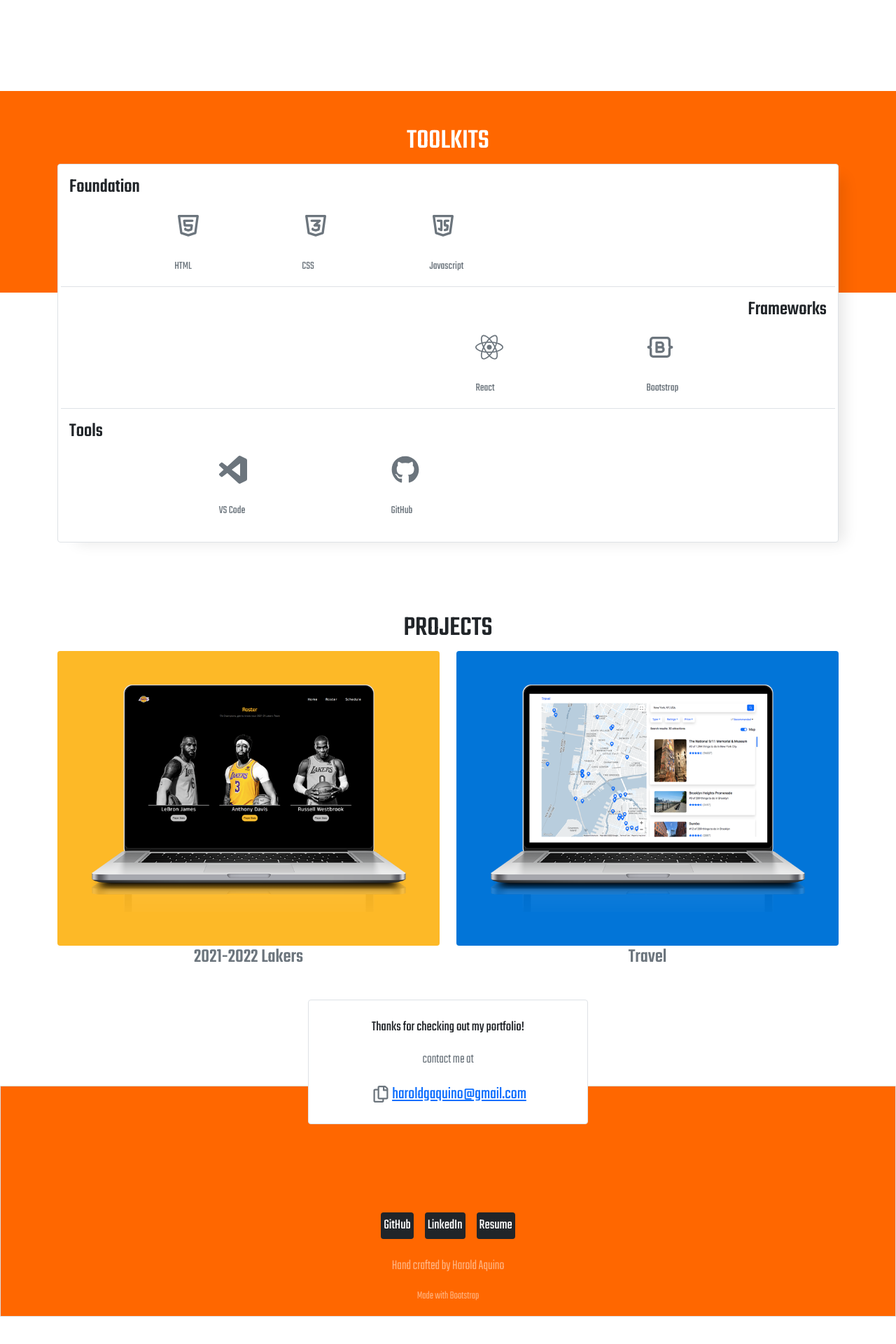
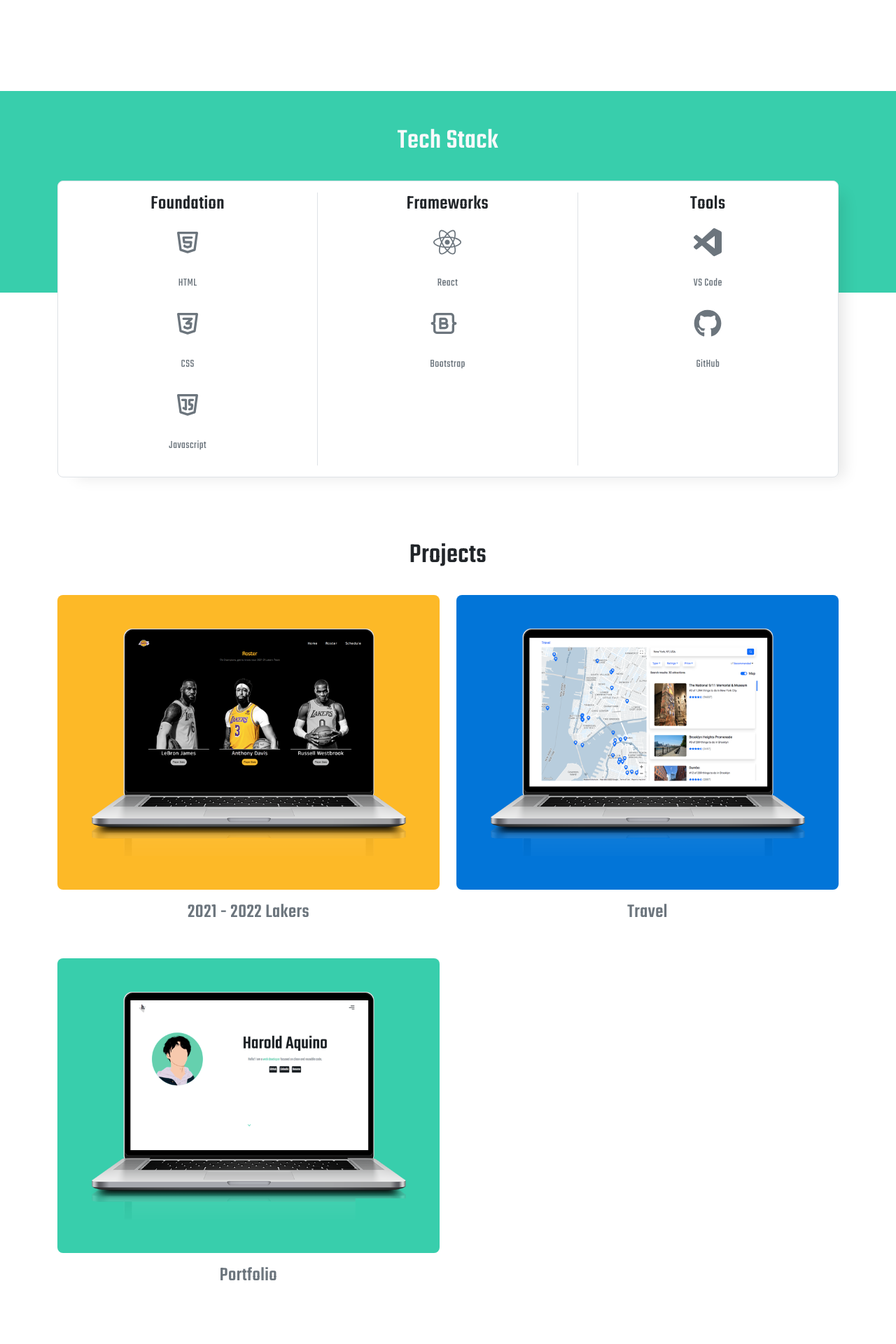
Before and after one commit to haroldaqu/bootstrap-portfolio, a React (Create React App) app: page / in a window 1280 px wide. Shown: the part 700-2620 px from the top of the page at 70% size. Before the commit the page ends 2581 px from the top, so only its background shows below. Built offline with nearby package versions, Linux system fonts and the light colour scheme.

Commit message:
CSS Design P.2
1. Change primary color to #38CEAC
2. change border radius corners on all box divs
3. change logo to lower case and add absolute position icon
4. change skills format from column to row
5. change tech stack inside skills from row to column

```diff
--- a/src/App.css
+++ b/src/App.css
@@ -1,6 +1,14 @@
 @import url('https://fonts.googleapis.com/css2?family=Kanit:wght@300;400;700&display=swap');
 @import url('https://fonts.googleapis.com/css2?family=Teko:wght@300;400;500;700&display=swap');
 @import url('https://fonts.googleapis.com/css2?family=Lato:ital,wght@0,100;0,300;0,400;0,700;0,900;1,100;1,300;1,400;1,700;1,900&display=swap');
+
+:root {
+    --primary-color: #38CEAC;
+}
+
+* p,span,h1,h2,h3,h4 {
+    letter-spacing: 0.5px !important;
+}
 
 .App {
     font-family: 'Teko', sans-serif !important;
@@ -12,6 +20,20 @@
     font-size: 7rem;
 }
 
+/* NAVBAR */
+#triangle {
+    /* color: var(--primary-color); */
+    color: lightgray;
+    bottom: 0;
+    z-index: -99 !important;
+    transform: rotate(45deg) ;
+}
+
+#dot {
+    width: 7.5px !important;
+    height: 7.5px !important;
+}
+
 /* BANNER */
 #banner {
     height: 90vh !important;
@@ -20,7 +42,7 @@
 #img {
     /* width: 100%; */
     width: 75%;
-    background-color: #FF6700;
+    background-color: var(--primary-color);
 }
 
 #down-btn-cont {
@@ -28,14 +50,14 @@
 }
 
 #down-btn {
-    color: #FF6700 !important;
+    color: var(--primary-color) !important;
     animation-duration: 2s;
     animation-iteration-count: infinite;
     margin: 0 auto 0 auto;
     transform-origin: bottom;
     width: 200px;
-            animation-name: bounce-7;
-                animation-timing-function: cubic-bezier(0.280, 0.840, 0.420, 1);
+    animation-name: bounce-7;
+    animation-timing-function: cubic-bezier(0.280, 0.840, 0.420, 1);
 }
 @keyframes bounce-7 {
     0% {
@@ -69,23 +91,21 @@
 
 
 #developer {
-    color: #FF6700;
+    color: var(--primary-color);
 }
 
 /* skills */
 #skills {
-
     position: relative;
-    height: 90vh;
-    /* padding: 3rem; */
+    height: 80vh !important;
 }
 
 #skills::before {
     content: '';
     position: absolute;
-    height: 40%;
+    height: 45%;
     width: 100%;
-    background: #FF6700;
+    background: var(--primary-color);
     top: 0;
     z-index: -99;
 }
@@ -113,7 +133,7 @@
     right: 0;
     z-index: 99;
     background-color: black;
-    opacity: 0.85;
+    opacity: 0.9;
 }
 
 #project-btn {
@@ -127,7 +147,11 @@
 /* FOOTER */
 footer {
     height: 55vh;
-    /* background-color: #FF6700; */
+    /* background-color: var(--primary-color); */
+}
+
+#contact-cont {
+    height: 40% !important;
 }
 
 #contact {
@@ -136,7 +160,7 @@
     left: 0;
     right: 0;
     max-width: 400px;
-    bottom: -50%;
+    bottom: -35%;
 }
 
 #email {
@@ -150,7 +174,8 @@
 }
 
 #info {
-    background-color: #FF6700;
+    height: 60% !important;
+    background-color: var(--primary-color);
 }
 
 
@@ -172,7 +197,4 @@
         width: 70%;
     }
 
-    #frameworks {
-        text-align: start !important;
-    }
 }
--- a/src/components/Banner.js
+++ b/src/components/Banner.js
@@ -9,7 +9,7 @@
             <div className="row mb-4 d-flex justify-content-center align-items-center"  id="banner">
                     <div className="row">
                         <div className="col-lg-4 d-flex justify-content-center">
-                            <img src={require('./myavatar5.png')} alt="" className="rounded-circle" id="img"/>
+                            <img src={require('./myavatar5.png')} alt="" className="rounded-circle img-fluid" id="img"/>
                         </div>
                         <div className="col-lg-8">
                             <div id="banner1"  className="d-flex flex-column align-items-center">
--- a/src/components/Footer.js
+++ b/src/components/Footer.js
@@ -1,37 +1,37 @@
 import { useState } from "react";
 import { FaRegCopy } from "react-icons/fa";
-
+import { TbBrandBootstrap } from "react-icons/tb"
 const Footer = () => {
     const [copy, setCopy] = useState(false)
 
     return (
         <footer className="border-0 d-flex flex-column justify-content-between position-relative mt-5" id="footer" >
-            <div className="container h-25 w-100 position-relative p-2">
-                <div className="border rounded-1 p-1 position-absolute bg-white w-100 text-center p-4" id="contact">
+            <div className="container w-100 position-relative p-2 "  id="contact-cont" >
+                <div className="border rounded-3 p-1 position-absolute bg-white w-100 text-center p-4" id="contact">
                     <p className="text-dark fs-5" >Thanks for checking out my portfolio!</p>
                     <p className="fs-5 fw-light text-secondary" >contact me at</p>
                     <a  className="fs-4 position-relative" onClick={(e) =>  {
                         navigator.clipboard.writeText(e.currentTarget.innerText)
                         setCopy(true)
                     }} id="email">
-                        <span className="text-secondary px-1" ><FaRegCopy /></span>
+                        <span className="text-primary px-1" ><FaRegCopy /></span>
                         haroldgaquino@gmail.com
-                        <span className={` ${copy ? '' : 'd-none'} position-absolute fs-4 bg-primary text-white-50 rounded-1 px-1`} id="copy">Copied</span>
+                        <span className={` ${copy ? '' : 'd-none'} border border-secondary position-absolute fs-4 bg-white text-secondary rounded-1 px-1`} id="copy">Copied</span>
                     </a>
                 </div>
             </div>
-            <div  className="border h-75" id="info">
-                <div className="container d-flex  flex-column h-100"  id="info">
+            <div  className="" id="info">
+                <div className="container d-flex  flex-column justify-content-end h-100" >
                     <div className="d-flex justify-content-center align-items-end py-4 h-100"  >
-                        {/* <a className="text-light border border-white fs-5 m-2 rounded-1 text-decoration-none p-1" id="skills-ind" href="https://github.com/haroldaqu" target="_blank">GitHub</a>
-                        <a className="text-light border border-white fs-5 m-2 rounded-1 text-decoration-none p-1" id="skills-ind" href="https://linkedin.com/in/harold-aquino" target="_blank">LinkedIn</a>
-                        <a className="text-light border border-white fs-5 m-2 rounded-1 text-decoration-none p-1" id="skills-ind" href="https://drive.google.com/file/d/1_EBnLeH5rQrWJ2vCKgLSIRTz6JAOxUYQ/view?usp=sharing" target="_blank">Resume</a> */}
                          <a className="bg-dark text-white border-0 fs-5 rounded-1 text-decoration-none p-1 mx-2" href="https://github.com/haroldaqu" target="_blank">GitHub</a>
                                 <a className="bg-dark text-white border-0 fs-5 mx-2 rounded-1 text-decoration-none p-1" href="https://linkedin.com/in/harold-aquino" target="_blank">LinkedIn</a>
                                 <a className="bg-dark text-white border-0 fs-5 mx-2 rounded-1 text-decoration-none p-1" href="https://drive.google.com/file/d/1_EBnLeH5rQrWJ2vCKgLSIRTz6JAOxUYQ/view?usp=sharing" target="_blank">Resume</a>
                     </div>
-                    <p className="col text-white-50 fs-5 text-center fw-light" >Hand crafted by Harold Aquino</p>
-                    <p className="col text-white-50 fs-6 text-center fw-light" >Made with Bootstrap</p>
+                    <p className="text-white-50 fs-5 text-center fw-light" >Hand crafted by Harold Aquino</p>
+                    <p className="text-white-50 fs-5 text-center fw-light" >
+                        Made with
+                        <span className="fs-2 px-2" ><TbBrandBootstrap /></span>
+                    </p>
                 </div>
             </div>
         </footer>
--- a/src/components/ProjectCards.js
+++ b/src/components/ProjectCards.js
@@ -10,20 +10,20 @@
 
     return (
         <div className="card border-0"  id="project-card" onMouseOver={() => setHover(true)}  onMouseOut={() => setHover(false)} onClick={() => openInNewTab(project.live)}>
-            <div className="position-relative p-5 rounded-1" style={{backgroundColor : project.bg}}>
+            <div className="position-relative p-5 rounded-3" style={{backgroundColor : project.bg}}>
                 <img src={project.img} alt="" className="card-img rounded-1" />
-                <div className={`card-body  position-absolute w-100 h-100 ${hover ? 'd-flex' : 'd-none' } flex-column justify-content-evenly align-items-center`} id="card-body">
+                <div className={`rounded-3 card-body  position-absolute w-100 h-100 ${hover ? 'd-flex' : 'd-none' } flex-column justify-content-evenly align-items-center`} id="card-body">
                     <div className="d-flex justify-content-evenly w-100" >
-                    {project.stack.map((stack, i) =>  <p key={i} className="border rounded-pill text-center bg-light text-secondary" id="stack">{stack}</p> )}
+                    {project.stack.map((stack, i) =>  <p key={i} className="border rounded-pill text-center bg-light text-secondary px-1" id="stack">{stack}</p> )}
                     </div>
-                    <p className="card-text text-secondary w-100 text-white">{project.description}</p>
+                    <p className="card-text text-secondary w-100 text-white text-center">{project.description}</p>
                     <div className="d-flex justify-content-evenly w-100" >
-                        <a className=" text-dark border-0 fs-5 rounded-1 text-decoration-none text-center" id="project-btn"  href={project.live} target="_blank" style={{backgroundColor: project.bg}} >Live</a>
-                        <a className=" text-dark border-0 fs-5 rounded-1 text-decoration-none text-center" id="project-btn" href={project.git} target="_blank" style={{backgroundColor : project.bg}}>Code</a>
+                        <a className=" text-dark border-0 fs-5 rounded-1 text-decoration-none text-center" id="project-btn"  href={project.live} target="_blank" style={{backgroundColor: '#38CEAC'}} >Live</a>
+                        <a className=" text-dark border-0 fs-5 rounded-1 text-decoration-none text-center" id="project-btn" href={project.git} target="_blank" style={{backgroundColor : '#38CEAC'}}>Code</a>
                     </div>
                 </div>
             </div>
-            <h3 className={`card-title text-center ${hover ? 'text-dark' : 'text-secondary'}`}>{project.title}</h3>
+            <h3 className={`card-title text-center py-3 ${hover ? 'text-dark' : 'text-secondary'}`}>{project.title}</h3>
         </div>
      );
 }
--- a/src/components/Projects.js
+++ b/src/components/Projects.js
@@ -4,7 +4,7 @@
 const Projects = () => {
     return (
         <section className="container mb-4" id="projects">
-            <h1 className="text-center" >PROJECTS</h1>
+            <h1 className="text-center pb-4" >Projects</h1>
             <div className="row row-cols-1 row-cols-lg-2 g-4">
                 {
                     projectData.map((project, i) => <div className="col"><ProjectsCard  key={i} project={project} /></div>)
--- a/src/components/Skills.js
+++ b/src/components/Skills.js
@@ -6,69 +6,54 @@
 
 const Skills = () => {
     return (
-            <section className="mb-4" id="skills" >
-                <div className="container pt-5">
-                    <h1 className="text-center text-white" >TOOLKITS</h1>
-                        {/* <div className="d-flex justify-content-evenly flex-row bg-white border rounded-1" id="skills-group">
-                            {
-                                skillsData.map((skill, i) => <div className=""><SkillsCard key={i} skill={skill}/></div>)
-                            }
-                        </div>                                        */}
-                    <div className="border rounded-1 bg-white p-3 d-flex flex-column justify-content-center" id="shadow">
-                        <div className="row border-bottom" >
-                            <div className="col-sm-8">
-                                <h3 className="text-dark" >Foundation</h3>
-                                <div className="d-flex justify-content-evenly bg-white px-2 rounded-1 text-secondary">
+            <section className="" id="skills" >
+                <div className="container pt-4">
+                    <h1 className="text-center text-light py-4" >Tech Stack</h1>
+                    <div className="border rounded-3 bg-white py-3 d-flex justify-content-evenly" id="shadow">
+                        <div className="col-4 border-end" >
+                            <h3 className="text-dark text-center" >Foundation</h3>
+                            <div className="d-flex justify-content-evenly align-items-center flex-column bg-white px-2 rounded-1 text-secondary">
                                 <div className="">
-                                        <p className="fs-1"><TbBrandHtml5 /></p>
-                                        <p>HTML</p>
+                                    <p className="fs-1 text-center"><TbBrandHtml5 /></p>
+                                    <p className="text-center" >HTML</p>
                                 </div>
                                 <div className="">
-                                        <p className="fs-1"><TbBrandCss3 /></p>
-                                        <p>CSS</p>
+                                    <p className="fs-1 text-center"><TbBrandCss3 /></p>
+                                    <p className="text-center" >CSS</p>
                                 </div>
                                 <div className="">
-                                        <p className="fs-1"><TbBrandJavascript /></p>
-                                        <p>Javascript</p>
+                                    <p className="fs-1 text-center" ><TbBrandJavascript /></p>
+                                    <p className="text-center">Javascript</p>
                                 </div>
                             </div>
                         </div>
-                            <div className="col-4" id="transparent"></div>
-                        </div>
-                        <div className="row border-bottom pt-3">
-                            <div className="col-4"></div>
-                            <div className="col-sm-8">
-                                <h3 className="text-dark text-end" id="frameworks" >Frameworks</h3>
-                                <div className="d-flex justify-content-evenly bg-white px-2 rounded-1 text-secondary">
+                        <div className="col-4 border-end ">
+                            <h3 className="text-dark text-center" >Frameworks</h3>
+                            <div className="d-flex justify-content-evenly align-items-center flex-column bg-white px-2 rounded-1 text-secondary">
                                 <div className="">
                                     <p className="fs-1"><FaReact /></p>
-                                        <p>React</p>
+                                    <p className="text-center">React</p>
                                 </div>
                                 <div className="">
                                     <p className="fs-1"><TbBrandBootstrap /></p>
-                                        <p>Bootstrap</p>
+                                    <p className="text-center">Bootstrap</p>
+                                </div>
+                            </div>
+                        </div>
+                        <div className="col-4">
+                            <h3 className="text-dark text-center" >Tools</h3>
+                            <div className="d-flex justify-content-evenly align-items-center flex-column bg-white px-2 rounded-1 text-secondary">
+                                <div >
+                                    <p className="fs-1 text-center"><SiVisualstudiocode />  </p>
+                                    <p className="text-center" >VS Code</p>
+                                </div>
+                                <div className="">
+                                    <p className="fs-1 text-center"><FaGithub/></p>
+                                    <p className="text-center" >GitHub</p>
                                 </div>
                             </div>
                         </div>
                     </div>
-                        <div className="row pt-3">
-                            <div className="col-sm-8">
-                                <h3 className="text-dark" >Tools</h3>
-                                <div className="d-flex justify-content-evenly bg-white px-2 rounded-1 text-secondary">
-                                    <div className="">
-                                        <p className="fs-1"><SiVisualstudiocode />  </p>
-                                        <p>VS Code</p>
-                                    </div>
-                                    <div className="">
-                                        <p className="fs-1"><FaGithub/></p>
-                                        <p>GitHub</p>
-                                    </div>
-                                </div>
-                            </div>
-                            <div className="col-4"></div>
-                        </div>
-                    </div>
-
                 </div>
 
             </section>
--- a/src/data/projectData.js
+++ b/src/data/projectData.js
@@ -4,8 +4,8 @@
     {
         // img: require('./lakers-fan-page.png'),
         img: require('./projectlaptop2.png'),
-        title: '2021-2022 Lakers',
-        description: 'A Lakers fan page of the 2021-2022 Lakers team roster and schedule. Features mobile responsiveness, calendar for schedule, modal window for player details and game boxscore',
+        title: '2021 - 2022 Lakers',
+        description: 'A Lakers fan page of the 2021-2022 Lakers team roster and schedule. Features mobile responsiveness, calendar for schedule, modal window for player details and game boxscore.',
         stack: ['HTML', 'CSS', 'JavaScript', 'React'],
         live: 'https://lakers-fanpage.netlify.app/',
         git: 'https://github.com/haroldaqu/lakers-fan-page',
@@ -15,12 +15,21 @@
         // img: require('./travel-app.png'),
         img: require('./projectlaptop1.png'),
         title: 'Travel',
-        description: 'A Web app that uses APIs to find hotels, restaurants, and attractions in desired area. Features mobile Responsiveness, filtering & sorting, map view toggle, and search bar',
+        description: 'A Web app that uses APIs to find hotels, restaurants, and attractions in desired area. Features mobile Responsiveness, filtering & sorting, map view toggle, and search bar.',
         stack: ['CSS', 'JavaScript', 'React', 'Bootstrap', 'Google Maps API'],
         live: 'https://travel-locations.netlify.app/',
         git: 'https://github.com/haroldaqu/travel-app',
         bg: '#0275d8'
     },
+    {
+        img: require('./projectlaptop3.png'),
+        title: 'Portfolio',
+        description: 'A Web app that uses APIs to find hotels, restaurants, and attractions in desired area. Features mobile Responsiveness, filtering & sorting, map view toggle, and search bar.',
+        stack: ['HTML', 'CSS', 'JavaScript', 'React', 'Bootstrap'],
+        live: 'https://travel-locations.netlify.app/',
+        git: 'https://github.com/haroldaqu/travel-app',
+        bg: '#38CEAC'
+    },
 ]
 
 export default projectData
```
Also changed, not shown: src/components/Navbar.js (+6 -1 lines), src/components/ScrollBtn.js (added), src/data/projectlaptop3.png (added). Lines whose indentation alone changed are shown as unchanged.
